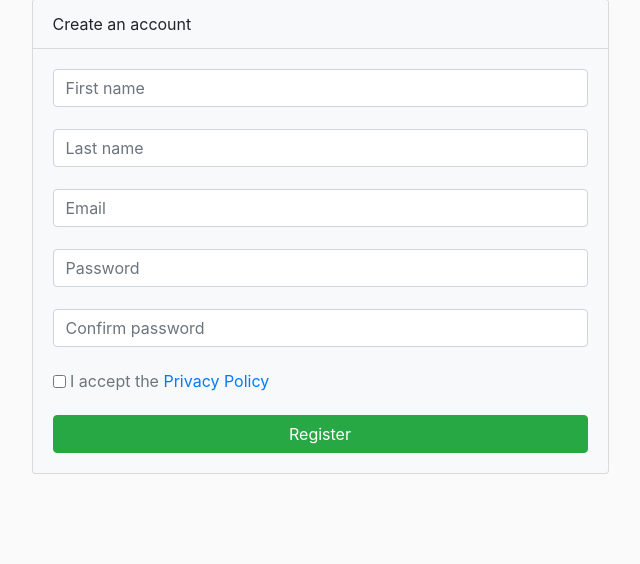
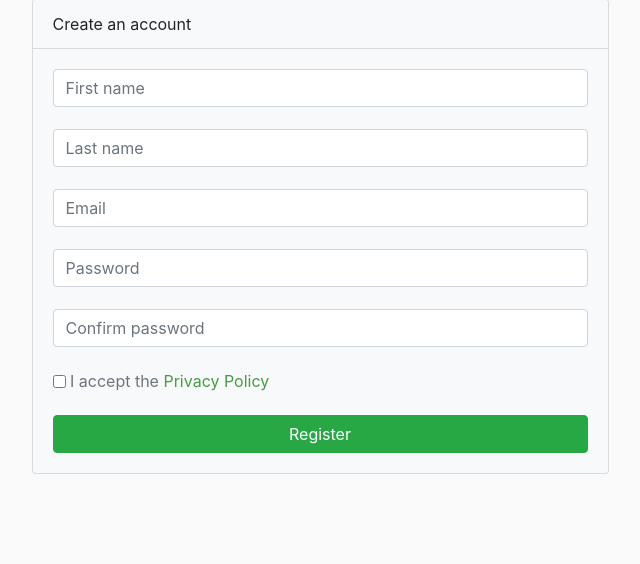
Before and after one commit to Ajax30/lightblog, a CodeIgniter app: page /database/register in a window 1280 px wide. Shown: the part 95-659 px from the top of the page, without its empty margins (320-960 px from the left). Run offline with CodeIgniter, Linux system fonts and the light colour scheme; data that the repository does not hold is empty; some libraries are stand-ins or nearby versions.

Commit message:
Change swfault text link color

```diff
--- a/application/views/auth/register.php
+++ b/application/views/auth/register.php
@@ -32,7 +32,7 @@
 
             <div class="form-group <?php if(form_error('terms')) echo 'has-error';?>">
               <input type="checkbox" name="terms" value="yes" id="terms">
-              <?php if(form_error('terms')) echo form_error('terms'); ?> <span class="text-muted text-error">I accept the <a href="<?php echo base_url('pages/page/1') ?>" class="text-error">Privacy Policy</a></span>
+              <?php if(form_error('terms')) echo form_error('terms'); ?> <span class="text text-muted">I accept the <a href="<?php echo base_url('pages/page/1') ?>" class="text text-link">Privacy Policy</a></span>
             </div>
 
             <div class="form-group">
```
